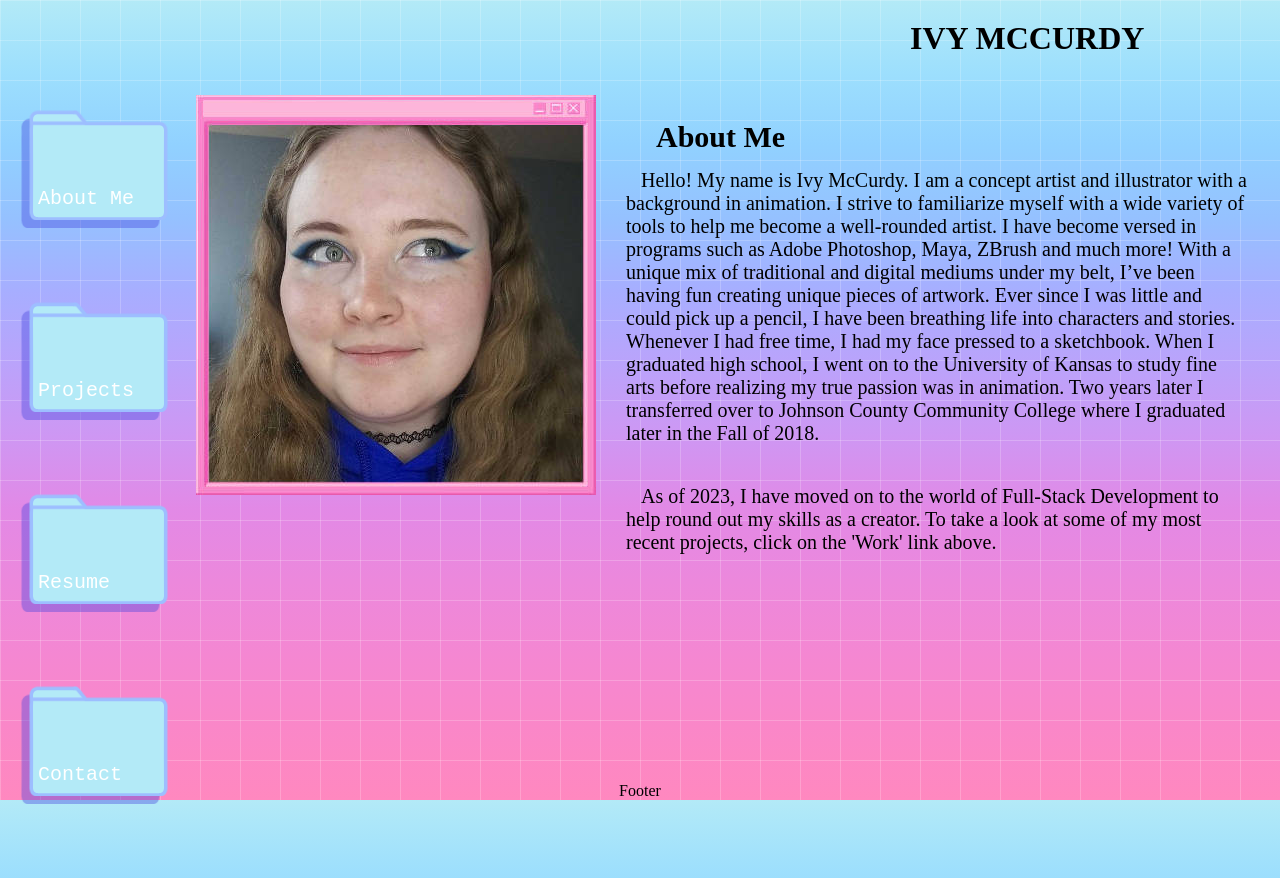
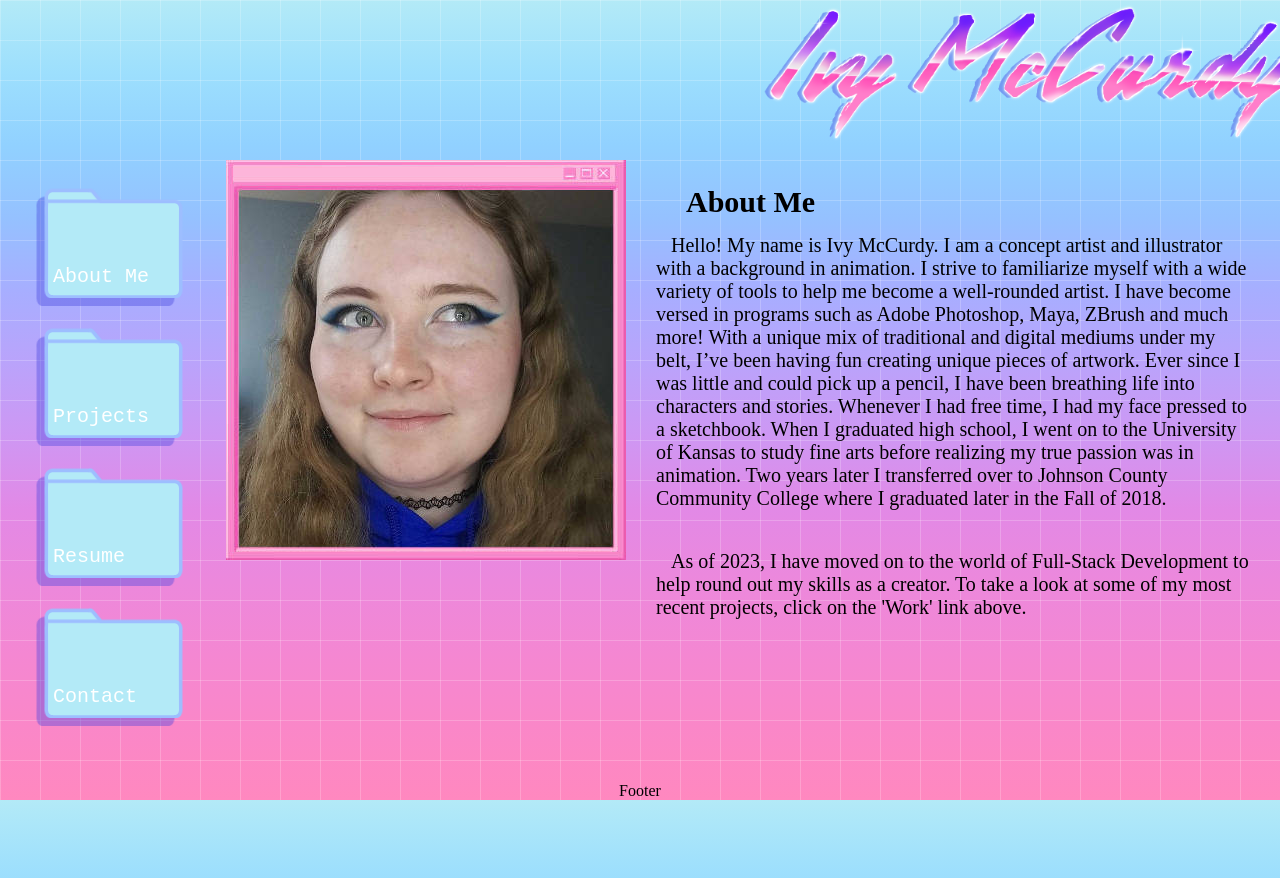
Before and after one commit to IvySMac/portfolio, a React (Vite) app: page / in a window 1280 px wide. Shown: the top 878 px of the page. Built offline with nearby package versions, Linux system fonts and the light colour scheme.

Commit message:
added logo design for my name, changed id name to class id for footer, moved navbar and logo to look better on the page

```diff
--- a/src/App.css
+++ b/src/App.css
@@ -7,9 +7,9 @@
 
 main {
   position: relative;
-  top: 85px;
+  top: 150px;
   right: 10px;
-  height: 750px;
+  height: 700px;
   width: 1200px;
   /* background-color: white; */
   border-radius: 25px;
@@ -17,8 +17,8 @@ main {
 }
 
 h1 {
-  top: 10px;
-  left: 900px;
+  top: -20px;
+  left: 750px;
   position: absolute;
   margin: 10px;
 }
@@ -50,6 +50,11 @@ img.aboutme-photo {
   margin: 10px;
 }
 
+img.header {
+  width: 540px;
+  height: auto;
+}
+
 p {
   padding: 10px;
   margin: 10px;
@@ -75,6 +80,10 @@ button {
   background-color: red;
 }
 
+button {
+  margin: 15px;
+}
+
 button:hover {
   background: url(/folder-open.png);
   font-style: italic;
@@ -87,14 +96,15 @@ li {
 .nav {
   display: flex;
   flex-direction: column;
-  justify-content: space-evenly;
+  /* justify-content: space-evenly; */
+  justify-content: center;
   height: 850px;
   margin: 25px;
   padding: 3px;
 }
 
 
-#footer {
+.footer {
   position: absolute;
   bottom: 0;
   width: 100%;
--- a/src/components/Footer.jsx
+++ b/src/components/Footer.jsx
@@ -3,7 +3,7 @@ import React from 'react'
 function Footer (){
 
     return (
-        <footer id="footer">
+        <footer className="footer">
          <div id="footer-content">Footer</div>
         </footer>
     )
--- a/src/components/Header.jsx
+++ b/src/components/Header.jsx
@@ -1,10 +1,9 @@
-import React from 'react'
+import React from "react";
 
-function Header (){
-
-    return (
-        <h1>IVY MCCURDY</h1>
-    )
+function Header() {
+  return (
+  <h1><img className="header" src="/logo.png" /></h1>
+  )
 }
 
-export default Header
+export default Header;
```
Also changed, not shown: public/logo.png (added).
